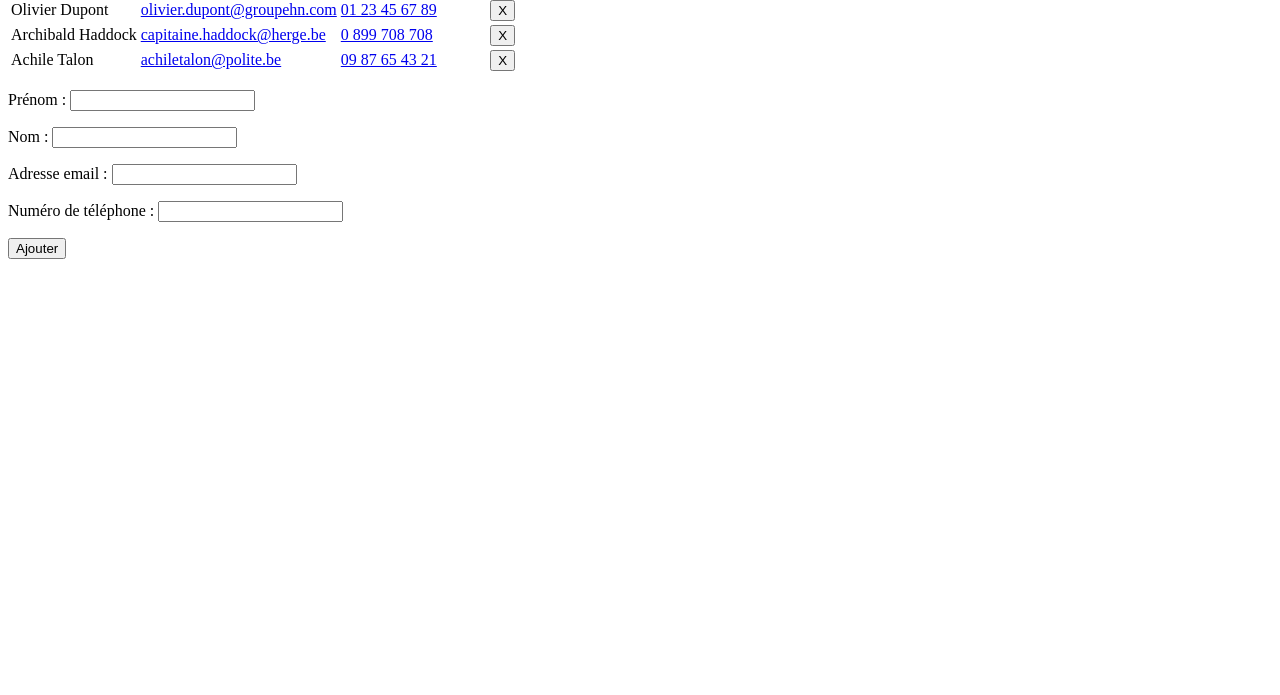
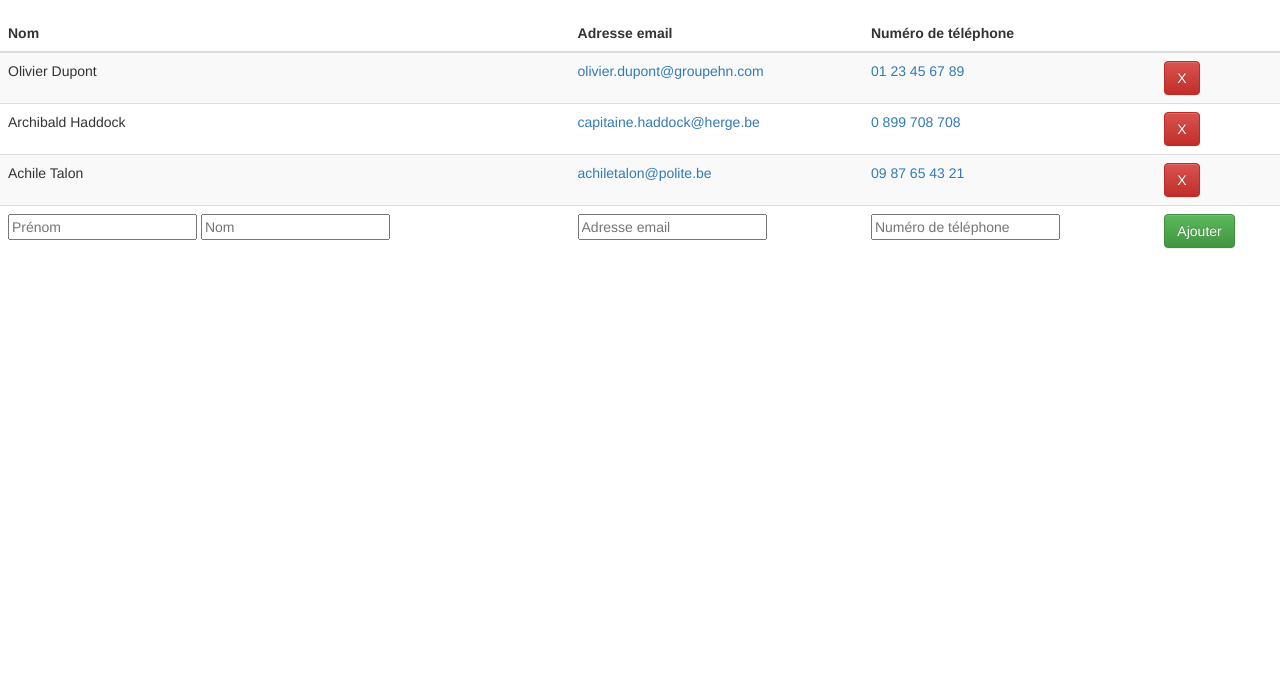
Before and after one commit to EtienneMiret/Solution-TP-AngularJS, a plain HTML site: page index.html in a window 1280 px wide. Shown: the part 105-800 px from the top of the page. Drawn offline with nearby package versions, Linux system fonts and the light colour scheme.

Commit message:
Exercice 4 : Utilisation de Bootstrap pour améliorer le style.

```diff
--- a/index.html
+++ b/index.html
@@ -3,14 +3,19 @@
 <head>
   <meta charset="utf-8">
   <title>TP AngularJS – Contacts</title>
+  <link rel="stylesheet" href="https://maxcdn.bootstrapcdn.com/bootstrap/3.3.4/css/bootstrap.min.css">
+  <link rel="stylesheet" href="https://maxcdn.bootstrapcdn.com/bootstrap/3.3.4/css/bootstrap-theme.min.css">
   <script src="https://ajax.googleapis.com/ajax/libs/angularjs/1.3.15/angular.min.js"></script>
   <script src="js/app.js"></script>
 </head>
 <body ng-controller="ContactsListCtrl">
 
-  <h1>TP AngularJS – Contacts</h1>
+  <div class="page-header">
+    <h1>TP AngularJS – Contacts</h1>
+  </div>
 
-  <table>
+  <form ng-submit="add();">
+  <table class="table table-striped">
     <thead>
       <tr>
         <th>Nom</th>
@@ -19,22 +24,23 @@
         <th></th>
       </tr>
     </thead>
+    <tfoot>
+      <tr>
+        <td><input ng-model="newContact.firstName" placeholder="Prénom"> <input ng-model="newContact.lastName" placeholder="Nom"></td>
+        <td><input type="email" ng-model="newContact.email" placeholder="Adresse email"></td>
+        <td><input type="tel" ng-model="newContact.tel" placeholder="Numéro de téléphone"></td>
+        <td><input type="submit" value="Ajouter" class="btn btn-success"></td>
+      </tr>
+    </tfoot>
     <tbody>
       <tr ng-repeat="contact in contacts">
         <td>{{contact.firstName}} {{contact.lastName}}</td>
         <td><a href="mailto:{{contact.email}}">{{contact.email}}</a></td>
         <td><a href="{{contact.telUri}}">{{contact.tel}}</a></td>
-        <td><input type="button" ng-click="remove(contact);" value="X"></td>
+        <td><input type="button" ng-click="remove(contact);" value="X" class="btn btn-danger"></td>
       </tr>
     </tbody>
   </table>
-
-  <form ng-submit="add();">
-    <p>Prénom&nbsp;: <input ng-model="newContact.firstName"></p>
-    <p>Nom&nbsp;: <input ng-model="newContact.lastName"></p>
-    <p>Adresse email&nbsp;: <input type="email" ng-model="newContact.email"></p>
-    <p>Numéro de téléphone&nbsp;: <input type="tel" ng-model="newContact.tel"></p>
-    <p><input type="submit" value="Ajouter"></p>
   </form>
 
 </body>
```
